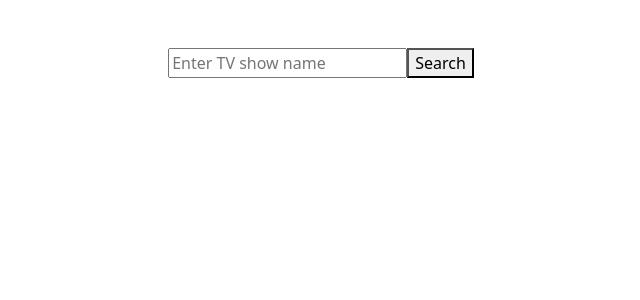
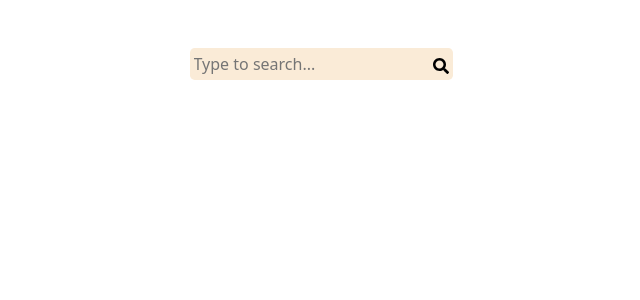
Before and after one commit to Srikargoud6/sampleprojects, a React (Create React App) app: page / in a window 1280 px wide. Shown: the top 300 px of the page, without its empty margins (319-959 px from the left). Built offline with nearby package versions, Linux system fonts and the light colour scheme.

Commit message:
TV show search using Axios

```diff
--- /dev/null
+++ b/src/Components/Axios/Axios.css
@@ -0,0 +1,15 @@
+.buton {
+  border-width: 0;
+  background-color: #faebd7;
+  padding: 0.25rem;
+  border-top-right-radius: 0.3rem;
+  border-bottom-right-radius: 0.3rem;
+}
+
+.search {
+  border-width: 0;
+  background-color: #faebd7;
+  padding: 0.25rem;
+  border-top-left-radius: 0.3rem;
+  border-bottom-left-radius: 0.3rem;
+}
--- a/src/Components/Axios/Axios.jsx
+++ b/src/Components/Axios/Axios.jsx
@@ -1,7 +1,9 @@
 import React from "react";
 import axios from "axios";
 import { useState } from "react";
+import { FaSearch } from "react-icons/fa";
 import "bootstrap/dist/css/bootstrap.min.css";
+import "./Axios.css";
 
 const Axios = () => {
   const [query, setQuery] = useState("");
@@ -16,7 +18,14 @@ const Axios = () => {
     const res = await axios.get(
       `https://api.tvmaze.com/search/shows?q=${query}`
     );
-    setList(res.data);
+
+    const res1 = res.data;
+    const results = res1.filter((tv) => {
+      return (
+        query && tv.show.image && tv.show.name.toLowerCase().includes(query)
+      );
+    });
+    setList(results);
     setQuery("");
     // console.log(res.data[0].show.name);
     //console.log(res.data[0].show.image.original);
@@ -28,12 +37,13 @@ const Axios = () => {
         <input
           type="text"
           name="searchQuery"
-          placeholder="Enter TV show name"
+          placeholder="Type to search..."
           value={query}
           onChange={handleChange}
+          className="search"
         />
-        <button type="submit" onClick={handleSubmit}>
-          Search
+        <button type="submit" onClick={handleSubmit} className="buton">
+          <FaSearch />
         </button>
       </form>
       <main className="d-flex flex-wrap">
```
